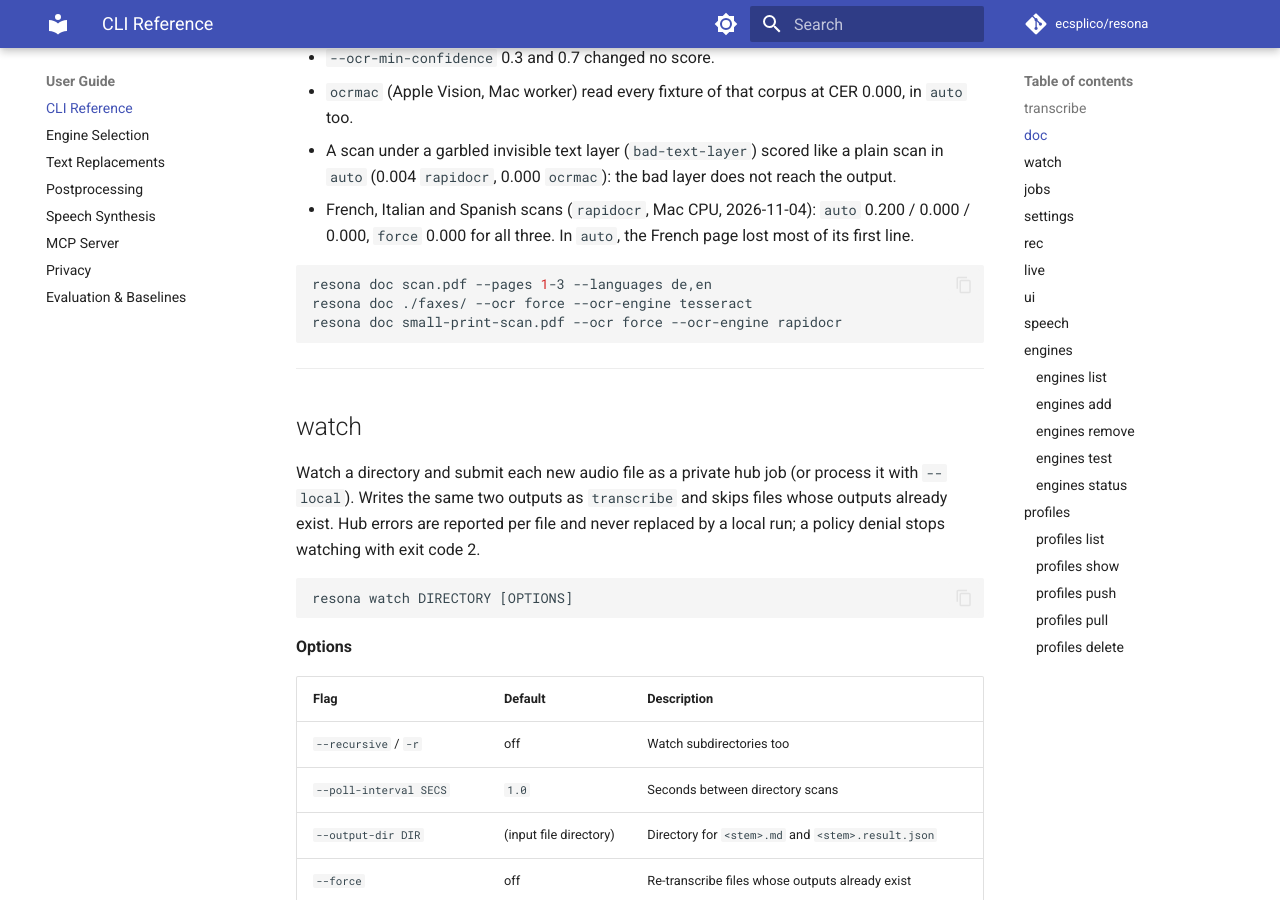
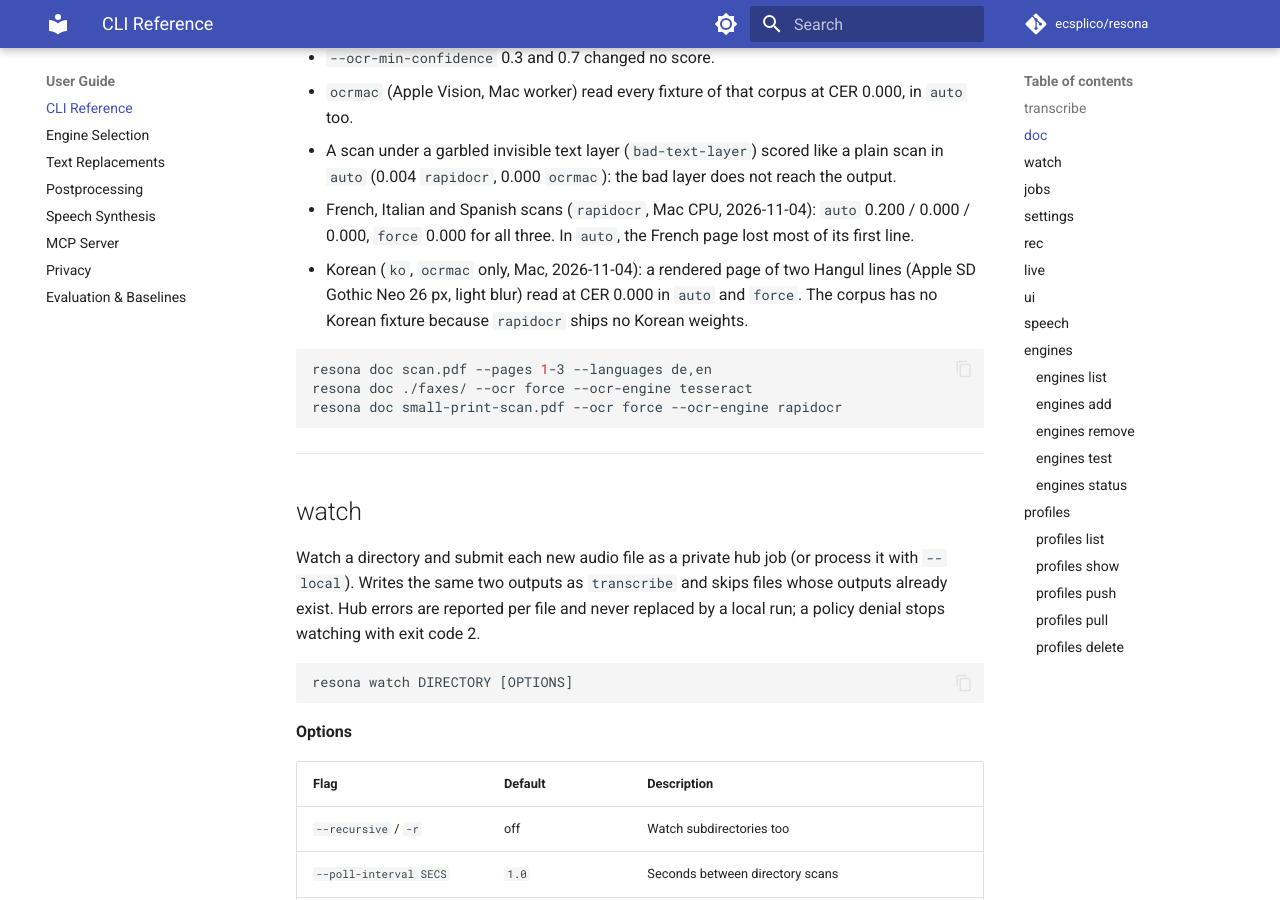
Before and after one commit to ecsplico/resona, an MkDocs documentation site: the page built from docs/guide/cli.md, in a window 1280 px wide and 900 px high, scrolled down 5103 px. Built offline with MkDocs 1.6.1 and Material for MkDocs 9.7.7, drawn with Linux system fonts in a browser that asks for light colours; comment, search, counter and statistics services are not loaded.

Commit message:
docs(cli): Korean Apple Vision measurement

````diff
--- a/docs/guide/cli.md
+++ b/docs/guide/cli.md
@@ -165,6 +165,9 @@
   (0.004 `rapidocr`, 0.000 `ocrmac`): the bad layer does not reach the output.
 - French, Italian and Spanish scans (`rapidocr`, Mac CPU, 2026-11-04): `auto` 0.200 / 0.000 / 0.000,
   `force` 0.000 for all three. In `auto`, the French page lost most of its first line.
+- Korean (`ko`, `ocrmac` only, Mac, 2026-11-04): a rendered page of two Hangul lines (Apple SD Gothic
+  Neo 26 px, light blur) read at CER 0.000 in `auto` and `force`. The corpus has no Korean fixture
+  because `rapidocr` ships no Korean weights.
 
 ```bash
 resona doc scan.pdf --pages 1-3 --languages de,en
````
